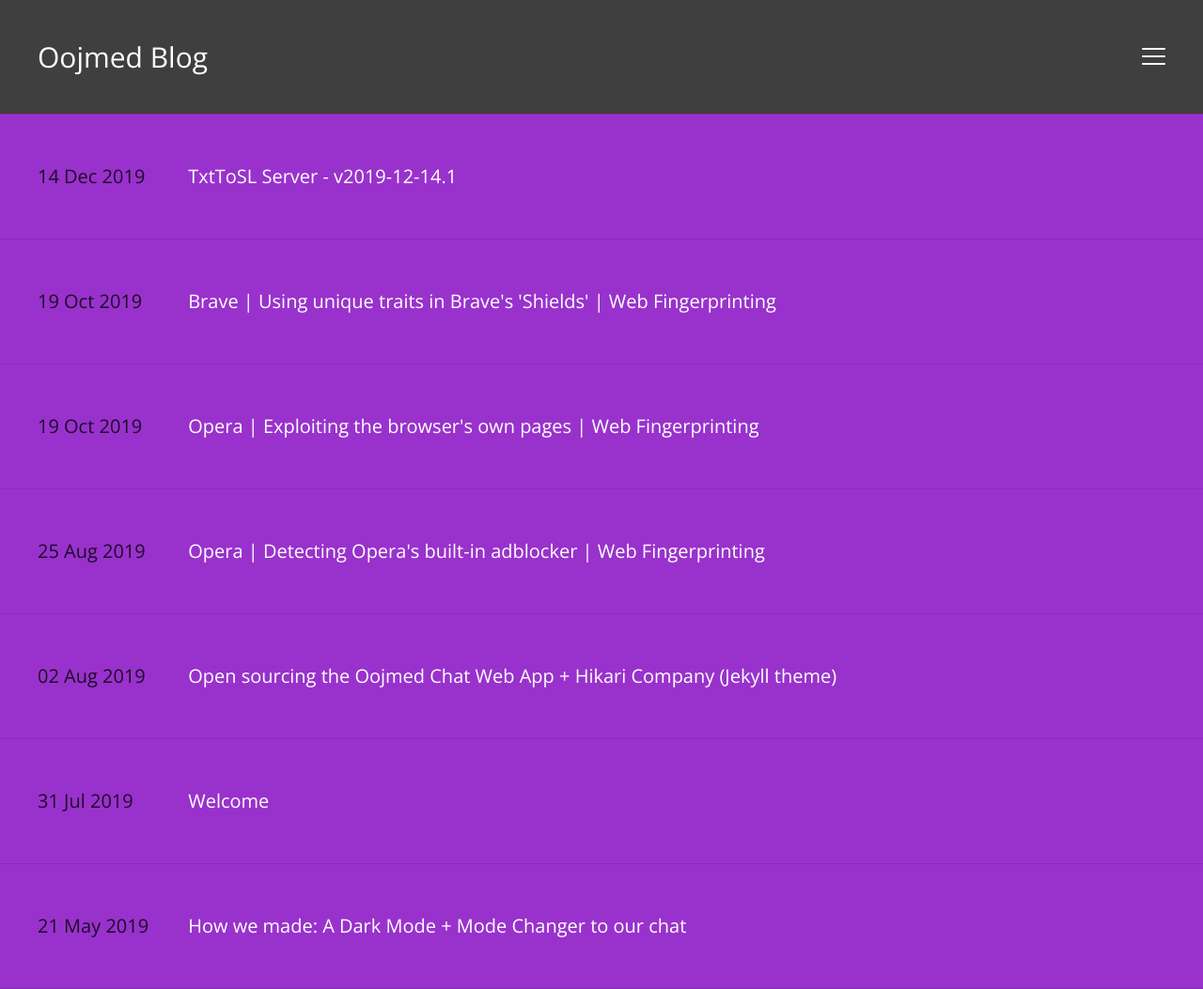
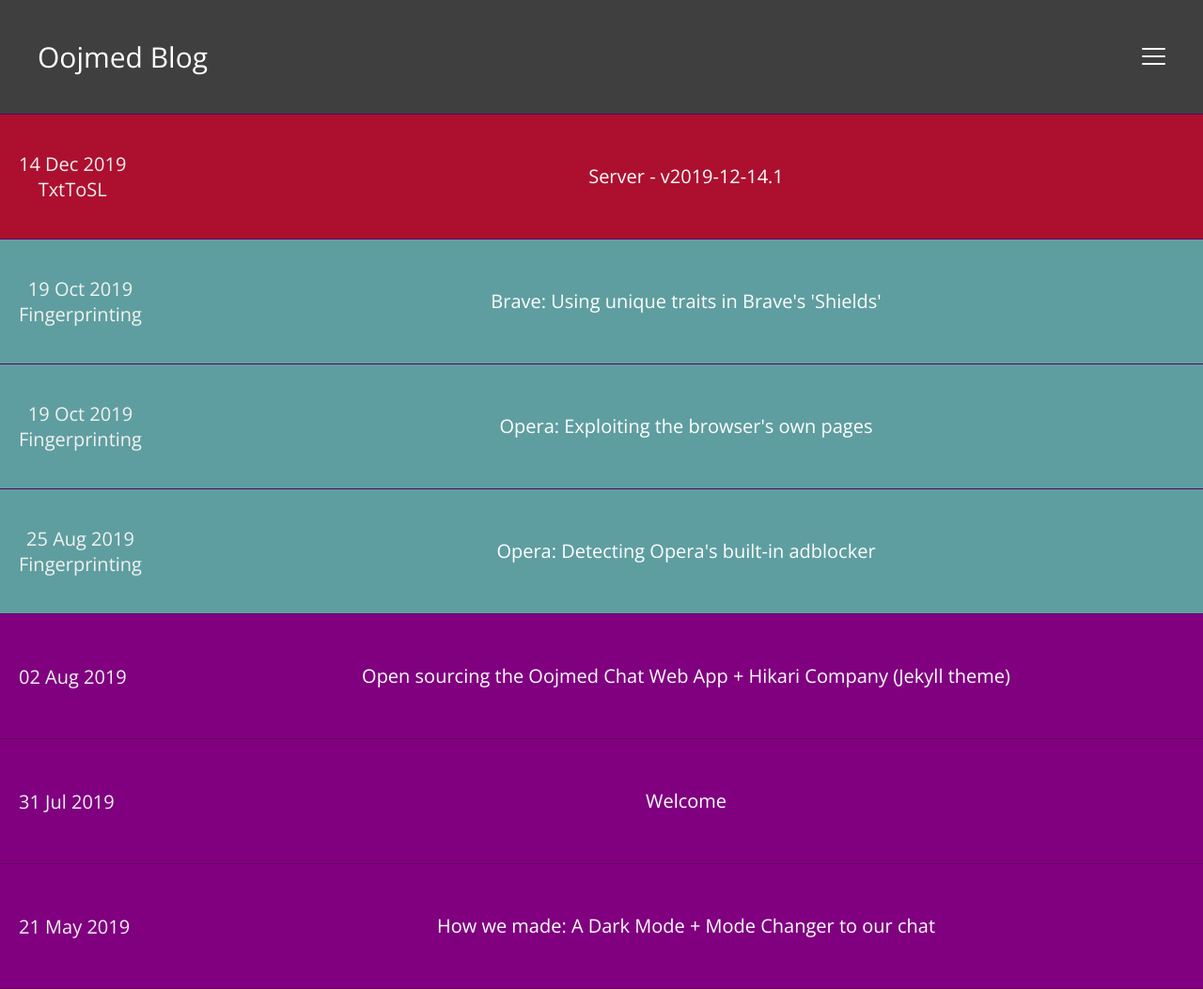
Before and after one commit to oojmed/blog, a Jekyll site: the page built from index.html, in a window 1280 px wide. Shown: the whole page at 94% size. Built offline with Jekyll 4.4.1, drawn with Linux system fonts in a browser that asks for light colours; the list of posts is cut into pages by our own code.

Commit message:
Changed layout to be more centered, added categories to UI and posts, renamed some posts

```diff
--- a/_posts/2019-08-25-detecting-operas-builtin-adblocker--web-fingerprinting.markdown
+++ b/_posts/2019-08-25-detecting-operas-builtin-adblocker--web-fingerprinting.markdown
@@ -1,7 +1,8 @@
 ---
 layout: post
-title: "Opera | Detecting Opera's built-in adblocker | Web Fingerprinting"
+title: "Opera: Detecting Opera's built-in adblocker"
 date: "2019-08-25 16:50:21 +0100"
+category: "Fingerprinting"
 ---
 
 We're starting a new series of posting, detailing our 'adventure' into web fingerprinting. This series will detail how we have discovered how to figure out what browser or adblocker you are using.
--- a/_posts/2019-10-19-brave--using-unique-traits-in-braves-shields--web-fingerprinting.markdown
+++ b/_posts/2019-10-19-brave--using-unique-traits-in-braves-shields--web-fingerprinting.markdown
@@ -1,7 +1,8 @@
 ---
 layout: post
-title: "Brave | Using unique traits in Brave's 'Shields' | Web Fingerprinting"
+title: "Brave: Using unique traits in Brave's 'Shields'"
 date: "2019-10-19 10:30:00 +0100"
+category: "Fingerprinting"
 ---
 
 We knew Brave would be hard to fingerprint, as they are [actively against browser fingerprinting](https://github.com/brave/brave-browser/wiki/Fingerprinting-Protection-Mode). However, when we discovered that's Brave's 'Shields', their built-in adblocker has a [unique list of things to block, not block, etc.](https://github.com/brave/adblock-lists), specifically we looked at their [unbreaking list](https://github.com/brave/adblock-lists/blob/master/brave-unbreak.txt). I thought about how we could exploit this.
--- a/_posts/2019-10-19-opera--detection-via-the-browsers-own-information--web-fingerprinting.markdown
+++ b/_posts/2019-10-19-opera--detection-via-the-browsers-own-information--web-fingerprinting.markdown
@@ -1,7 +1,8 @@
 ---
 layout: post
-title: "Opera | Exploiting the browser's own pages | Web Fingerprinting"
+title: "Opera: Exploiting the browser's own pages"
 date: "2019-10-19 10:20:00 +0100"
+category: "Fingerprinting"
 ---
 
 After a very long time, our adventure / series of writeups in web fingerprinting is finally continuing. Today, we will be visiting Opera again, using an 'exploit' we (we believe we're the first ones to find it, but we may be wrong) discovered. The exploit allows fingerprinting / detection of the browser, Opera. This is because Opera has a problem / exploit / vulnerability / flaw, whatever you want to call it. Normally browser's will block pages from making requests to the browser's own pages (eg. `chrome://version/`, `opera://about`). But Opera doesn't.
--- a/_scss/base/_variables.scss
+++ b/_scss/base/_variables.scss
@@ -1,7 +1,9 @@
 // Colors
 
-$main-color:        darkorchid;  // change this color for further customization
+$main-color:        purple;  // change this color for further customization
                                       // I like http://colours.neilorangepeel.com/! Making colors semantic too ;)
+$txttosl-post-color: darken(crimson, 10%);
+$fingerprinting-post-color: darken(cadetblue, 0%);
 
 $bg-color:          #0f0f0f; // background-color
 
--- a/_scss/pages/_home.scss
+++ b/_scss/pages/_home.scss
@@ -9,50 +9,70 @@
       border-top: 1px solid darken($main-color, 6%);
     }
 
+    position: relative;
+
     .p-wrap {
+      &.category-TxtToSL {
+        background: $txttosl-post-color;
+      }
+      &.category-Fingerprinting {
+        background: $fingerprinting-post-color;
+      }
+
       padding: $spacing-ml $spacing-m;
       background: $main-color;
       transition: all .15s ease-in;
+
       &:active {
-        background: darken($main-color, 3%);
+        background: darken($main-color, 5%);
+
+        &.category-TxtToSL {
+          background: darken($txttosl-post-color, 5%);
+        }
+        &.category-Fingerprinting {
+          background: darken($fingerprinting-post-color, 5%);
+        }
       }
       &:hover {
-        background: lighten($main-color, 3%);
-        .inner {
-          -webkit-transform: translateX($spacing-s);
-          -ms-transform: translateX($spacing-s);
-          transform: translateX($spacing-s);
-          &::after {
-            content:'\2192';
-            margin-left: $spacing-xs;
-            @media (max-width: 942px) {
-              content: none;
-              margin: 0;
-            }
-          }
+        background: lighten($main-color, 5%);
+
+        &.category-TxtToSL {
+          background: lighten($txttosl-post-color, 5%);
+        }
+        &.category-Fingerprinting {
+          background: lighten($fingerprinting-post-color, 5%);
         }
       }
+
       @media (max-width: 942px) {
         padding: $spacing-m $spacing-m;
       }
       p {
         display: inline;
+        padding-left: 15%;
         margin: $spacing-xs 0 0;
+        transition: all .15s ease-in;
       }
       .inner {
         transition: all .15s ease-in;
+        text-align: center;
       }
     } // end .p-wrap
 
-    time {
-      color: darken($main-color, 40%);
+    .meta {
+      color: darken($text-color, 5%);
       display: inline-block;
-      padding-right: $spacing-s;
-      width: 155px;
       @media (max-width: 942px) {
         display: block;
         width: auto;
       }
+
+      position: absolute;
+      left: $spacing-s;
+      top: 50%;
+      transform: translateY(-50%);
+
+      float: left;
     }
 
     a {
--- a/index.html
+++ b/index.html
@@ -8,12 +8,15 @@
     {% for post in paginator.posts %}
     <li itemscope itemtype="http://schema.org/BlogPosting">
       <a href="{{ site.baseurl }}{{ post.url }}" itemprop="url">
-        <div class="p-wrap">
+        <div class="p-wrap category-{{post.category}}">
           <article class="inner">
-            <time datetime="{{ post.date | date_to_xmlschema }}"
-                itemprop="datePublished">
-              {{ post.date | date_to_string }}
-            </time>
+            <div class="meta">
+              <time datetime="{{ post.date | date_to_xmlschema }}"
+                  itemprop="datePublished">
+                {{ post.date | date_to_string }}
+              </time>
+              <div class="category">{{post.category}}</div>
+            </div>
             <p itemprop="name headline">{{ post.title }}</p>
           </article>
         </div>
```
Also changed, not shown: _posts/2019-12-14-txttosl-server-v20191214.md (+2 -1 lines).
